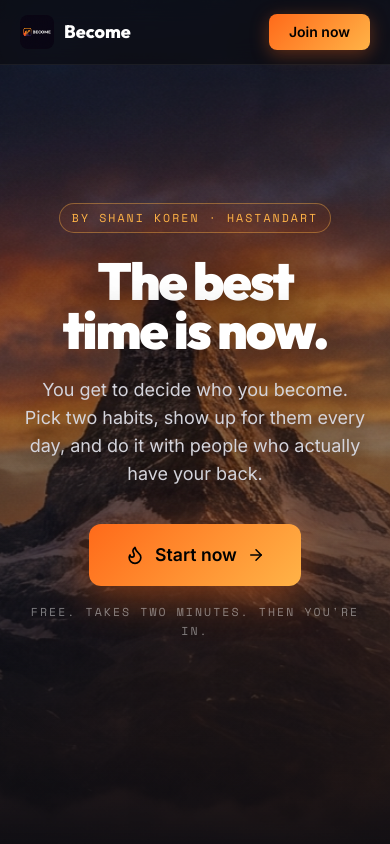
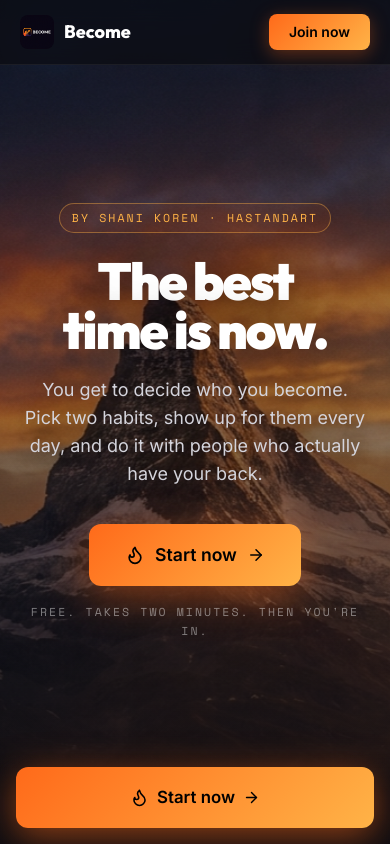
Before and after one commit to shanikoren1/Community, a Next.js app: page / in a window 390 px wide. Shown: the top 844 px of the page. Built offline with nearby package versions, Linux system fonts and the light colour scheme.

Commit message:
Add sticky always-visible Start now CTA on mobile

```diff
--- a/app/page.tsx
+++ b/app/page.tsx
@@ -254,6 +254,18 @@ export default function Home() {
         </p>
       </footer>
 
+      {/* Sticky always-visible CTA (mobile) so joining is never more than one tap away */}
+      {!showJoin && (
+        <div className="fixed bottom-0 inset-x-0 z-40 p-4 sm:hidden" style={{ background: "linear-gradient(180deg, rgba(12,12,17,0) 0%, rgba(12,12,17,0.9) 40%)" }}>
+          <button onClick={open}
+            className="w-full inline-flex items-center justify-center gap-2 py-4 rounded-xl font-bold text-black"
+            style={{ background: FLAME, fontFamily: "var(--font-inter)", fontSize: "1.05rem", boxShadow: "0 8px 36px rgba(255,106,26,0.55)" }}>
+            <Flame size={19} /> Start now
+            <ArrowRight size={17} />
+          </button>
+        </div>
+      )}
+
       {showJoin && <JoinFlow onClose={() => setShowJoin(false)} />}
     </main>
   );
```
Also changed, not shown: 1 other file (tests, documents, lock files or other folders).
